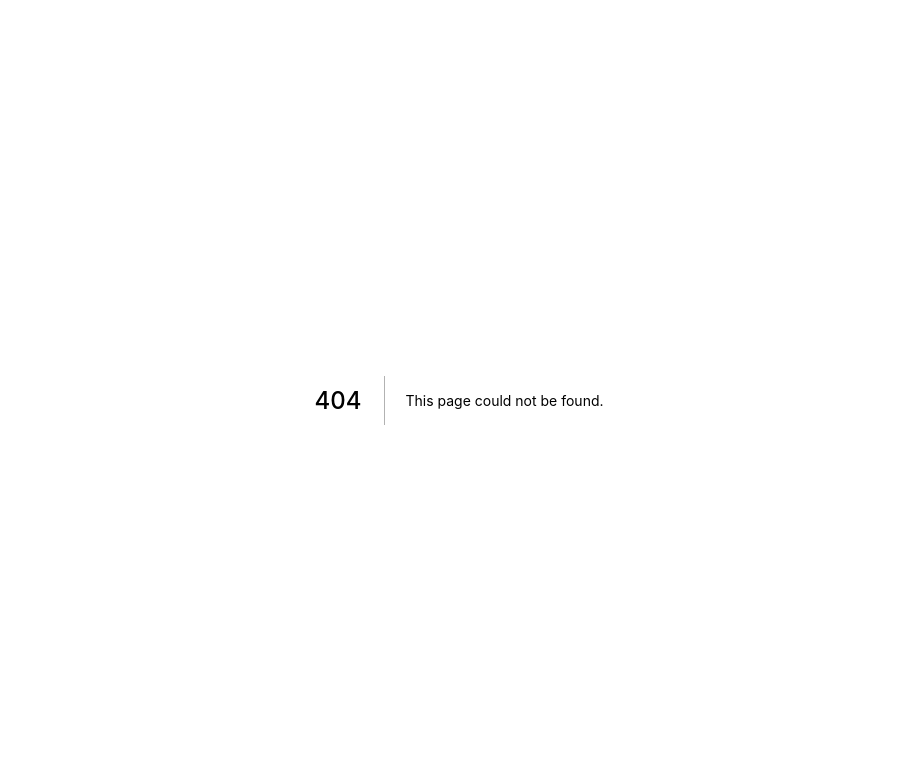
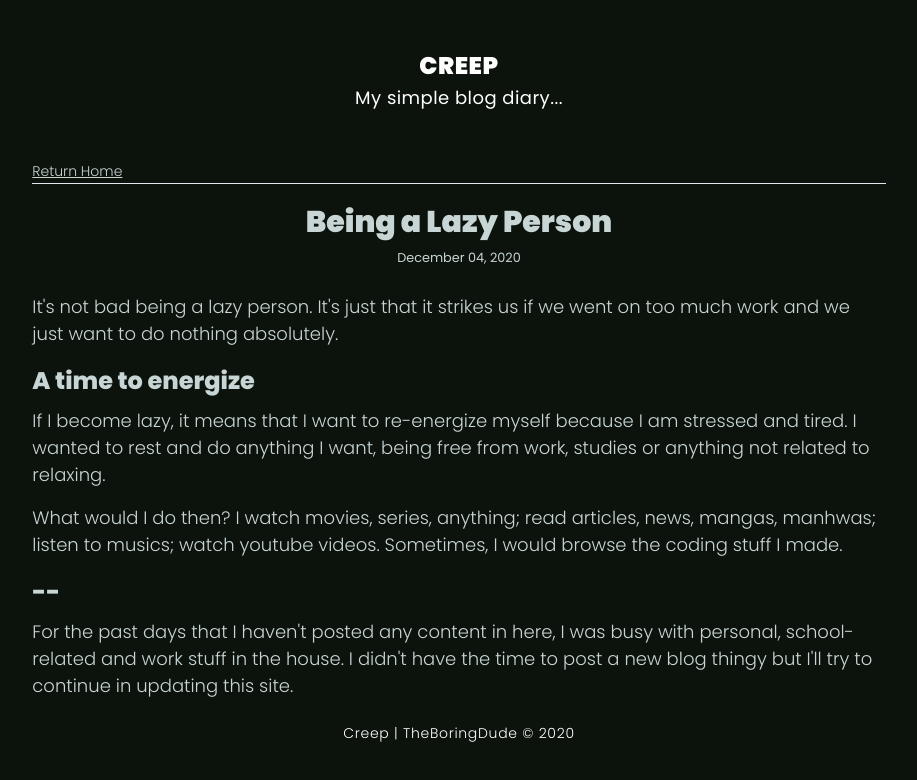
Before and after one commit to tbdsux/creep, a Next.js app: page /blog/being-lazy in a window 1280 px wide. Before the commit this address had no page. Shown: the top 780 px of the page, without its empty margins (181-1098 px from the left). Built offline with nearby package versions, Linux system fonts and the light colour scheme.

Commit message:
Add new blog

```diff
--- /dev/null
+++ b/pages/blog/being-lazy/index.mdx
@@ -0,0 +1,19 @@
+import BlogLayout from '../../../components/_BlogLayout'
+
+export const meta = {
+  title: 'Being a Lazy Person',
+  description: 'Sometimes, I become a hardworker, and sometimes a lazy person.',
+  date: 'December 04, 2020',
+}
+
+export default ({ children }) => <BlogLayout meta={meta}>{children}</BlogLayout>
+
+It's not bad being a lazy person. It's just that it strikes us if we went on too much work and we just want to do nothing absolutely.
+
+## A time to energize
+If I become lazy, it means that I want to re-energize myself because I am stressed and tired. I wanted to rest and do anything I want, being free from work, studies or anything not related to relaxing.
+
+What would I do then? I watch movies, series, anything; read articles, news, mangas, manhwas; listen to musics; watch youtube videos. Sometimes, I would browse the coding stuff I made.
+
+## --
+For the past days that I haven't posted any content in here, I was busy with personal, school-related and work stuff in the house. I didn't have the time to post a new blog thingy but I'll try to continue in updating this site.
```
